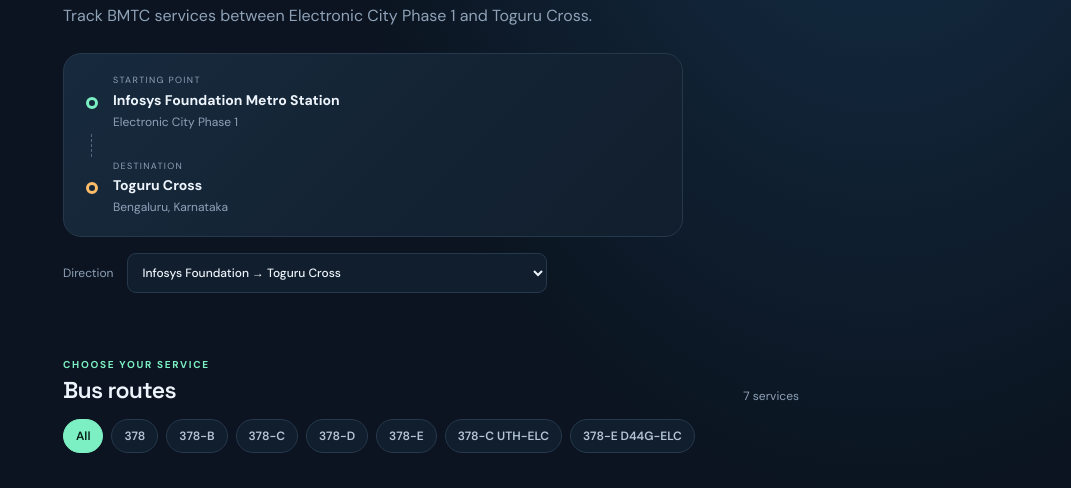
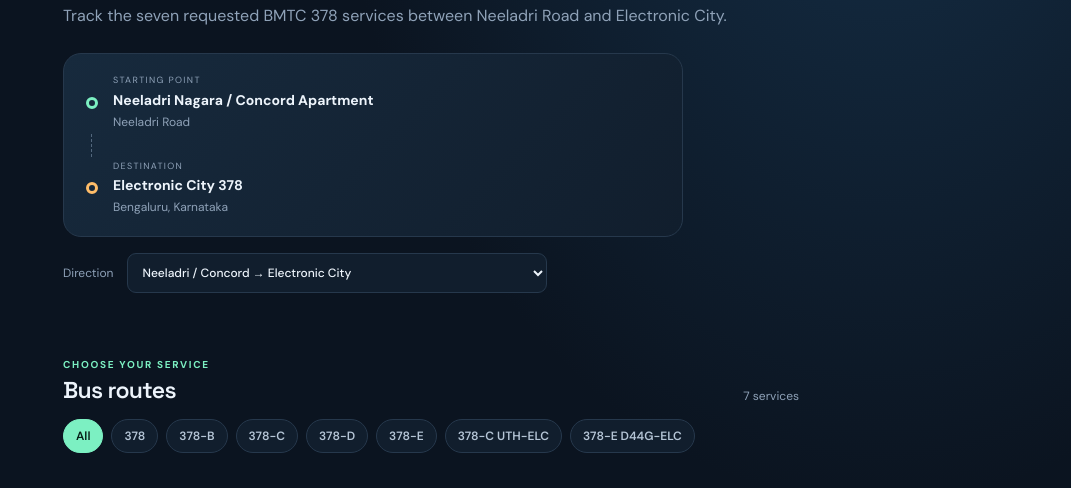
Before and after one commit to Thoufictq/bmtc-live-bus-tracker, a plain HTML site: page index.html in a window 1280 px wide. Shown: the part 284-772 px from the top of the page, without its empty margins (209-1280 px from the left). Drawn offline with nearby package versions, Linux system fonts and the light colour scheme; no server answers.

Commit message:
Update tracker corridor labels to Neeladri and Concord

```diff
--- a/index.html
+++ b/index.html
@@ -4,8 +4,8 @@
   <meta charset="utf-8">
   <meta name="viewport" content="width=device-width, initial-scale=1">
   <meta name="theme-color" content="#0b1420">
-  <meta name="description" content="BMTC live bus tracker for Electronic City Phase 1 to Toguru Cross, Bengaluru.">
-  <title>BMTC Live — Electronic City ↔ Toguru Cross</title>
+  <meta name="description" content="BMTC live bus tracker for Neeladri Nagara or Concord Apartment to Electronic City, Bengaluru.">
+  <title>BMTC Live — Neeladri / Concord ↔ Electronic City</title>
   <link rel="preconnect" href="https://unpkg.com">
   <link rel="stylesheet" href="https://unpkg.com/leaflet@1.9.4/dist/leaflet.css">
   <link rel="stylesheet" href="styles.css">
@@ -20,17 +20,17 @@
     <section class="hero">
       <div class="eyebrow">BENGALURU · BMTC BUS TRACKER</div>
       <h1>Your bus.<br><em>In real time.</em></h1>
-      <p>Track BMTC services between Electronic City Phase 1 and Toguru Cross.</p>
+      <p>Track the seven requested BMTC 378 services between Neeladri Road and Electronic City.</p>
       <div class="route-card">
-        <div class="route-point"><span class="point start"></span><div><small>STARTING POINT</small><strong>Infosys Foundation Metro Station</strong><span>Electronic City Phase 1</span></div></div>
+        <div class="route-point"><span class="point start"></span><div><small>STARTING POINT</small><strong>Neeladri Nagara / Concord Apartment</strong><span>Neeladri Road</span></div></div>
         <div class="route-connector"></div>
-        <div class="route-point"><span class="point end"></span><div><small>DESTINATION</small><strong>Toguru Cross</strong><span>Bengaluru, Karnataka</span></div></div>
+        <div class="route-point"><span class="point end"></span><div><small>DESTINATION</small><strong>Electronic City 378</strong><span>Bengaluru, Karnataka</span></div></div>
       </div>
       <div class="route-tools">
         <label for="direction">Direction</label>
         <select id="direction">
-          <option value="outbound">Infosys Foundation → Toguru Cross</option>
-          <option value="inbound">Toguru Cross → Infosys Foundation</option>
+          <option value="outbound">Neeladri / Concord → Electronic City</option>
+          <option value="inbound">Electronic City → Neeladri / Concord</option>
         </select>
       </div>
     </section>
```
